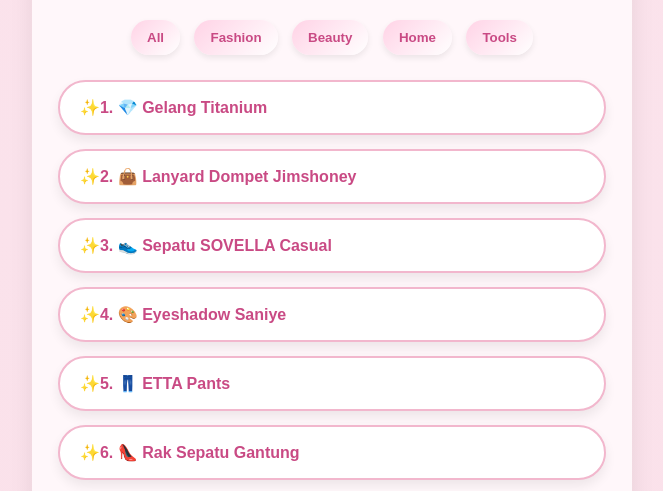
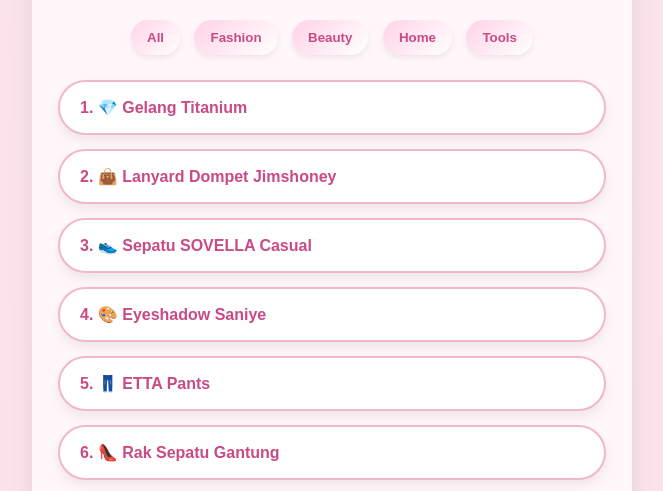
Before and after one commit to sartikaiy/sartikaly.github.io, a plain HTML site: page index.html in a window 1280 px wide. Shown: the part 305-796 px from the top of the page, without its empty margins (308-971 px from the left). Drawn offline with Linux system fonts and the light colour scheme.

Commit message:
Add files via upload

```diff
--- a/index.html
+++ b/index.html
@@ -33,6 +33,7 @@
   <script src="products_part1.js"></script>
   <script src="products_part2.js"></script>
   <script src="products_part3.js"></script>
+  <script src="products_part4.js"></script> <!-- ✅ TAMBAHAN -->
 
   <!-- LOGIKA -->
   <script>
@@ -41,7 +42,8 @@
     const allProducts = [
       ...productsPart1,
       ...productsPart2,
-      ...productsPart3
+      ...productsPart3,
+      ...productsPart4   // ✅ PRODUCT 4 MASUK
     ];
 
     const productsDiv = document.getElementById("products");
@@ -57,7 +59,6 @@
 
         div.innerHTML = `
           <a href="${p.link}" target="_blank" class="bubble">
-            <span class="icon">✨</span>
             <span class="title">${p.name}</span>
           </a>
         `;
--- a/products_part3.js
+++ b/products_part3.js
@@ -150,5 +150,105 @@ const productsPart3 = [
     name: "70. 👡 Flatshoes Premium",
     category: "fashion",
     link: "https://s.shopee.co.id/2qNfPhT26U"
+  } ,
+  {
+    name: "71. 👡 Occilouisa Flatshoes",
+    category: "fashion",
+    link: "https://s.shopee.co.id/AUn6mmPZYt"
+  },
+  {
+    name: "72. 👡 Sakaki Patricia Flatshoes",
+    category: "fashion",
+    link: "https://s.shopee.co.id/7AWeokdcT2"
+  },
+  {
+    name: "73. 👡 Felice Flatshoes",
+    category: "fashion",
+    link: "https://s.shopee.co.id/1LYrs9VzSj"
+  },
+  {
+    name: "74. 👡 Breezy Street Flatshoes",
+    category: "fashion",
+    link: "https://s.shopee.co.id/9Kb9OyH3wz"
+  },
+  {
+    name: "75. 👡 Sakaki Evelyn",
+    category: "fashion",
+    link: "https://s.shopee.co.id/4LCTRtoruO"
+  },
+  {
+    name: "76. 👡 Yesplus Flatshoes Jelly",
+    category: "fashion",
+    link: "https://s.shopee.co.id/AKTgbLH2ih"
+  },
+  {
+    name: "77. 👡 A&G Flatshoes Mules",
+    category: "fashion",
+    link: "https://s.shopee.co.id/3LJwGbrnRF"
+  },
+  {
+    name: "78. 👡 King Ballet Suede Elegan",
+    category: "fashion",
+    link: "https://s.shopee.co.id/70DEdUEXzk"
+  },
+  {
+    name: "79. 👡 King Ballet Kimmy",
+    category: "fashion",
+    link: "https://s.shopee.co.id/1BFRgsBEz1"
+  },
+  {
+    name: "80. 👡 King Ballet Selena",
+    category: "fashion",
+    link: "https://s.shopee.co.id/5q1HFXrOYW"
+  },
+  {
+    name: "81. 👡 Xuo Flatshoes",
+    category: "fashion",
+    link: "https://s.shopee.co.id/4At442x86d"
+  },
+  {
+    name: "82. 👡 Xuo Flatshoes Loafers",
+    category: "fashion",
+    link: "https://s.shopee.co.id/8APCpTFl8R"
+  },
+  {
+    name: "83. 👡 Nevada Flatshoes BL57",
+    category: "fashion",
+    link: "https://s.shopee.co.id/4q8krSP4TZ"
+  },
+  {
+    name: "84. 👡 Ballerina Flatshoes Two-tone",
+    category: "fashion",
+    link: "https://s.shopee.co.id/9fE0cTCVvD"
+  },
+  {
+    name: "85. 👡 Aysera Flatshoes",
+    category: "fashion",
+    link: "https://s.shopee.co.id/qcc6QjLmK"
+  },
+  {
+    name: "86. 👡 Erakino Flatshoes Glossy",
+    category: "fashion",
+    link: "https://s.shopee.co.id/9AHk3Sb9Au"
+  },
+  {
+    name: "87. 👡 Xuo Flatshoes A06",
+    category: "fashion",
+    link: "https://s.shopee.co.id/VzljjuE8m"
+  },
+  {
+    name: "88. 👡 Durachi Tali Dua Gesper",
+    category: "fashion",
+    link: "https://s.shopee.co.id/3LJx736vyw"
+  },
+  {
+    name: "89. 👡 Flatshoes Tali Strap Pita",
+    category: "fashion",
+    link: "https://s.shopee.co.id/LgLXhSGr4"
+  },
+  {
+    name: "90. 👠 ADK Omika Heels",
+    category: "fashion",
+    link: "https://s.shopee.co.id/40Zdub5Fp9"
   }
 ];
--- /dev/null
+++ b/products_part4.js
@@ -0,0 +1,102 @@
+const productsPart4 = [
+  {
+    name: "91. 👡 Flatshoes Cha Cha",
+    category: "fashion",
+    link: "https://s.shopee.co.id/5q17d9dvco"
+  },
+  {
+    name: "92. 👡 Rowey Flatshoes Double Gesper Lurus",
+    category: "fashion",
+    link: "https://s.shopee.co.id/6ptpcjXuzL"
+  },
+  {
+    name: "93. 👡 Rowey Flatshoes Double Gesper Miring",
+    category: "fashion",
+    link: "https://s.shopee.co.id/4fpL2rhKHT"
+  },
+  {
+    name: "94. 👡 Rowey Flatshoes Variasi Mutiara",
+    category: "fashion",
+    link: "https://s.shopee.co.id/40ZeFlpZMm"
+  },
+  {
+    name: "95. 👡 Rowey Flatshoes Zoey",
+    category: "fashion",
+    link: "https://s.shopee.co.id/9AHkPKUHhb"
+  },
+  {
+    name: "96. 👡 Rowey Flatshoes Athena",
+    category: "fashion",
+    link: "https://s.shopee.co.id/qccU6xveo"
+  },
+  {
+    name: "97. 👡 Rowey Flatshoes Beverly",
+    category: "fashion",
+    link: "https://s.shopee.co.id/805n1OCYz2"
+  },
+  {
+    name: "98. 👡 Rowey Flatshoes Mary Jane",
+    category: "fashion",
+    link: "https://s.shopee.co.id/8fLToi7Bmq"
+  },
+  {
+    name: "99. 👡 Rowey Flatshoes Yoona",
+    category: "fashion",
+    link: "https://s.shopee.co.id/8APDDr3UPd"
+  },
+  {
+    name: "100. 👡 Rowey Flatshoes Jennifer",
+    category: "fashion",
+    link: "https://s.shopee.co.id/8APDDy0O3D"
+  },
+  {
+    name: "101. 👡 HRD Flatshoes Pita Pinggir",
+    category: "fashion",
+    link: "https://s.shopee.co.id/6ptpfBpRDw"
+  },
+  {
+    name: "102. 👠 HRD Heels Mules Mutiara",
+    category: "fashion",
+    link: "https://s.shopee.co.id/3B0XIUu4aT"
+  },
+  {
+    name: "103. 👡 HRD Flatshoes Pita Pinggir Brown",
+    category: "fashion",
+    link: "https://s.shopee.co.id/7pmMr9EHyy"
+  },
+  {
+    name: "104. 👠 HRD Heels Selop",
+    category: "fashion",
+    link: "https://s.shopee.co.id/4LCUgm7qg5"
+  },
+  {
+    name: "105. 👠 HRD Shoes Kokop Pita",
+    category: "fashion",
+    link: "https://s.shopee.co.id/1gBjVx7BJN"
+  },
+  {
+    name: "106. 👠 HRD Heels Selop Pita",
+    category: "fashion",
+    link: "https://s.shopee.co.id/AUn82Fct4j"
+  },
+  {
+    name: "107. 👠 Delline Heels Kaca Sabrina 3cm",
+    category: "fashion",
+    link: "https://s.shopee.co.id/3qGE66uhCE"
+  },
+  {
+    name: "108. 👠 Delline Heels Glitter 5cm",
+    category: "fashion",
+    link: "https://s.shopee.co.id/10w2j2Wyns"
+  },
+  {
+    name: "109. 👠 Delline Heels Kaca Sabrina Kupu 3cm",
+    category: "fashion",
+    link: "https://s.shopee.co.id/7fSwfTpHLS"
+  },
+  {
+    name: "110. 👠 Delline Heels Glitter Tanpa Tali Belakang",
+    category: "fashion",
+    link: "https://s.shopee.co.id/4At4VqnM6K"
+  }
+];
```
